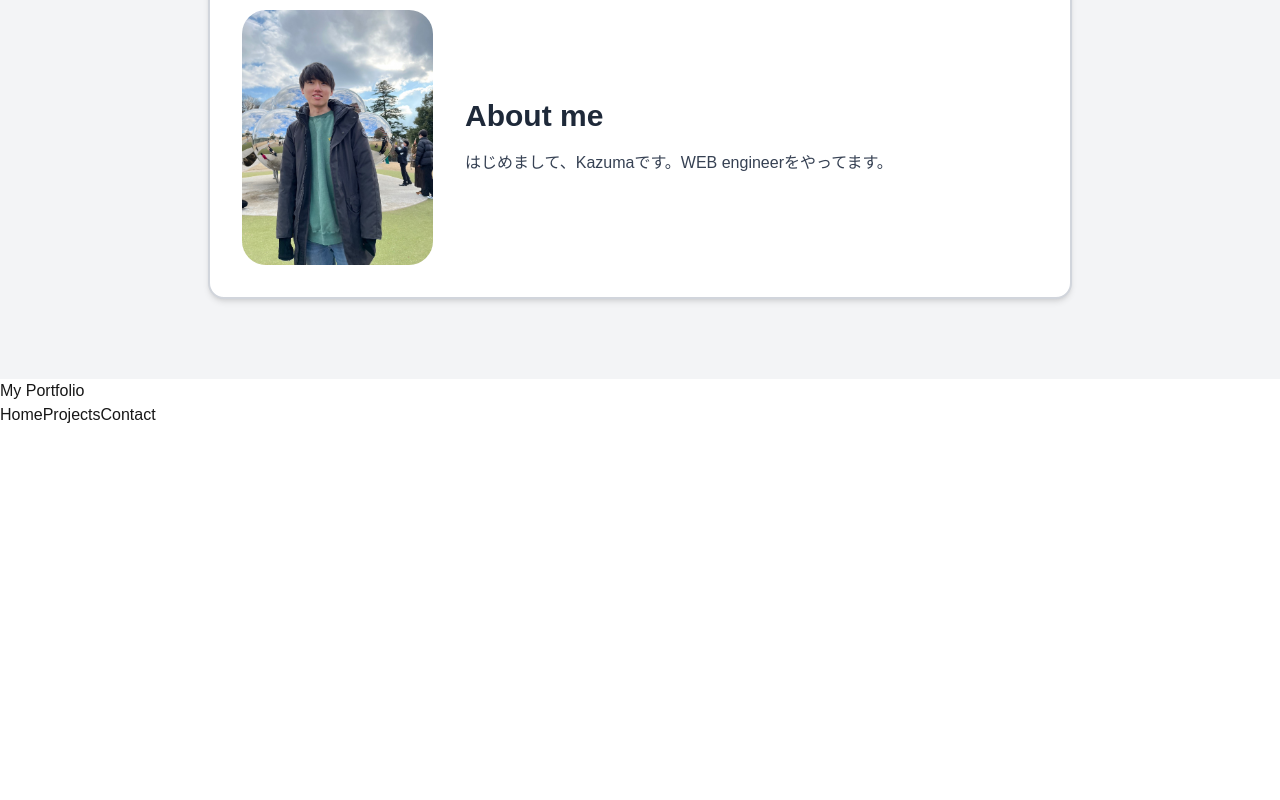
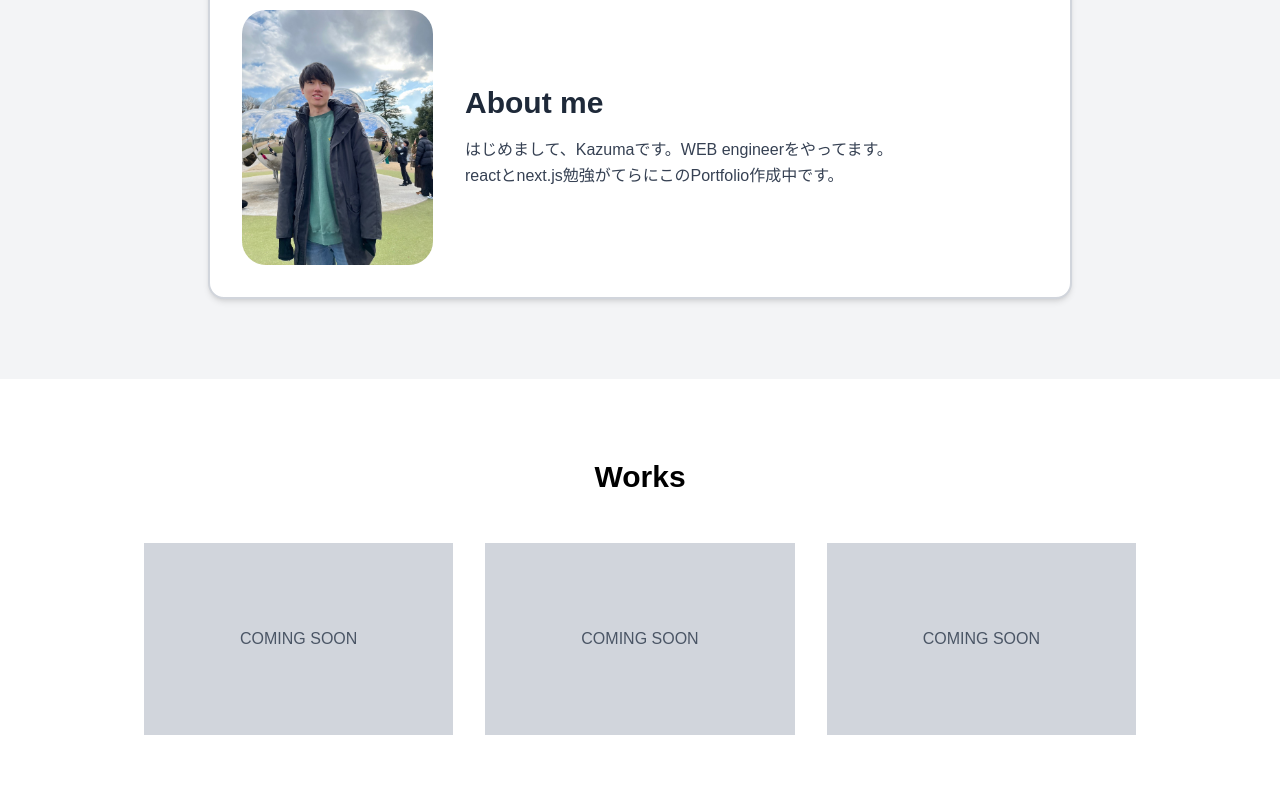
Before and after one commit to kazukk12/portfolio, a Next.js app: page / in a window 1280 px wide. Shown: the part 1000-1800 px from the top of the page. Before the commit the page ends 1427 px from the top, so only its background shows below. Built offline with nearby package versions, Linux system fonts and the light colour scheme.

Commit message:
add works

```diff
--- a/src/app/page.tsx
+++ b/src/app/page.tsx
@@ -1,11 +1,13 @@
 import Hero from "@/components/Hero";
 import About from "@/components/About";
+import Works from "@/components/Works";
 
 export default function Home() {
   return (
     <main>
       <Hero />
       <About />
+      <Works />
     </main>
   );
 }
--- a/src/components/About/index.tsx
+++ b/src/components/About/index.tsx
@@ -24,6 +24,8 @@ const About = () => {
                         <h2 className="text-3xl font-bold mb-4 text-gray-800">About me</h2>
                         <p className="text-gray-700 leading-relaxed">
                             はじめまして、Kazumaです。WEB engineerをやってます。
+                            <br />
+                            reactとnext.js勉強がてらにこのPortfolio作成中です。
                         </p>
                     </div>
                 </div>
--- a/src/components/Footer/index.tsx
+++ b/src/components/Footer/index.tsx
@@ -1,16 +1,15 @@
+"use client";
+
+import React from "react";
+
 const Footer = () => {
-    return(
-        <footer>
-            <div>
-                <h1>My Portfolio</h1>
-                <nav>
-                    <a href="">Home</a>
-                    <a href="">Projects</a>
-                    <a href="">Contact</a>
-                </nav>
-            </div>
-        </footer>
-    );
+  return (
+    <footer className="bg-black text-white py-6 mt-20">
+      <div className="max-w-4xl mx-auto px-4 text-center text-sm">
+        &copy; {new Date().getFullYear()} Kazuma Kobayashi. All rights reserved.
+      </div>
+    </footer>
+  );
 };
 
 export default Footer;
--- a/src/components/Hero/index.tsx
+++ b/src/components/Hero/index.tsx
@@ -2,7 +2,7 @@ import Image from "next/image";
 
 const Hero = () => {
     return (
-        <section className="relative w-full h-screen">
+        <section id="hero" className="relative w-full h-screen">
             {/* 背景画像 */}
             <Image
                 src="/hero-bg.png"
--- /dev/null
+++ b/src/components/Works/index.tsx
@@ -0,0 +1,23 @@
+
+const Works = () => {
+    return (
+        <section id="works"  className="py-20 bg-white">
+            <div className="max-w-5xl mx-auto px-4">
+                <h2 className="text-3xl font-bold mb-12 text-center text-black">Works</h2>
+
+                <div className="grid grid-cols-1 sm:grid-cols-2 md:grid-cols-3 gap-8">
+                    {Array.from({ length: 3 }).map((_, index) => (
+                        <div
+                            key={index}
+                            className="h-48 bg-gray-300 flex items-center justify-center text-gray-600"
+                        >
+                            COMING SOON
+                        </div>
+                    ))}
+                </div>
+            </div>
+        </section>
+    );
+};
+
+export default Works;
```
